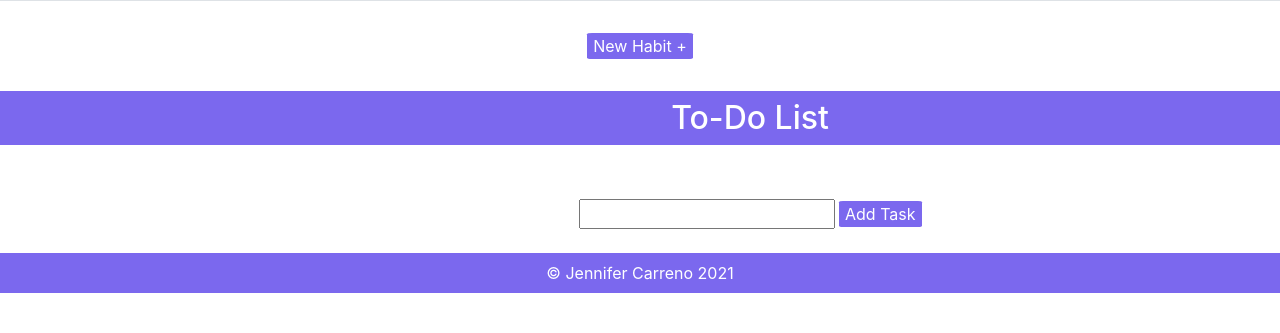
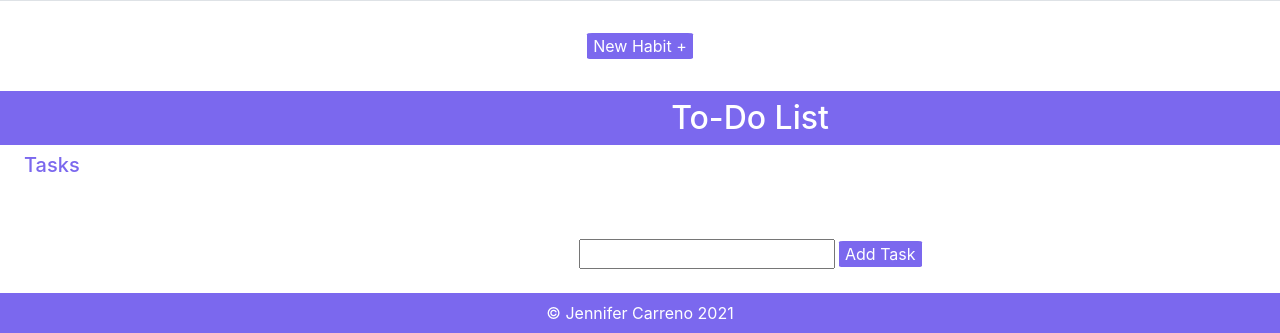
Before and after one commit to jennifercarreno/habit-log, a Flask app: page / in a window 1280 px wide; the page is wider, and only the part inside the window is pictured. Shown: the part 635-968 px from the top of that part. Before the commit the page ends 928 px from the top of that part, so only its background shows below. Run offline with Flask 2, Linux system fonts and the light colour scheme; data that the repository does not hold is empty; some libraries are stand-ins or nearby versions.

Commit message:
adding procfile

```diff
--- a/requirements.txt
+++ b/requirements.txt
@@ -1,6 +1,9 @@
 click==8.0.3
 Flask==2.0.2
+gunicorn==20.1.0
 itsdangerous==2.0.1
 Jinja2==3.0.3
 MarkupSafe==2.0.1
+pymongo==4.0
+python-dotenv==0.19.2
 Werkzeug==2.0.2
--- a/templates/home.html
+++ b/templates/home.html
@@ -65,13 +65,13 @@
     <a href='/habits/new'><button id="new-habit-btn" class="action-button"> New Habit + </button></a>
     <div class="to-do-list">
     <h2 class="title py-2 text-center">To-Do List</h2>
-    <table class="table to-do-list my-2 mx-auto">
-
+    <table class="table to-do-list my-2 mx-auto table-sm">
+        <h5 class="text-left py-2 mx-4">Tasks</h5>
         {% for task in tasks %}
         <tr style="text-align: center;">
-            <ol>
-                <td><li>{{task.name}}</li></td>
-            </ol>
+
+            <td><li>{{task.name}}</li></td>
+
 
             <td><a href="/delete/{{task.id}}">Complete</a></td>
         </tr>
```
Also changed, not shown: 1 other file.
